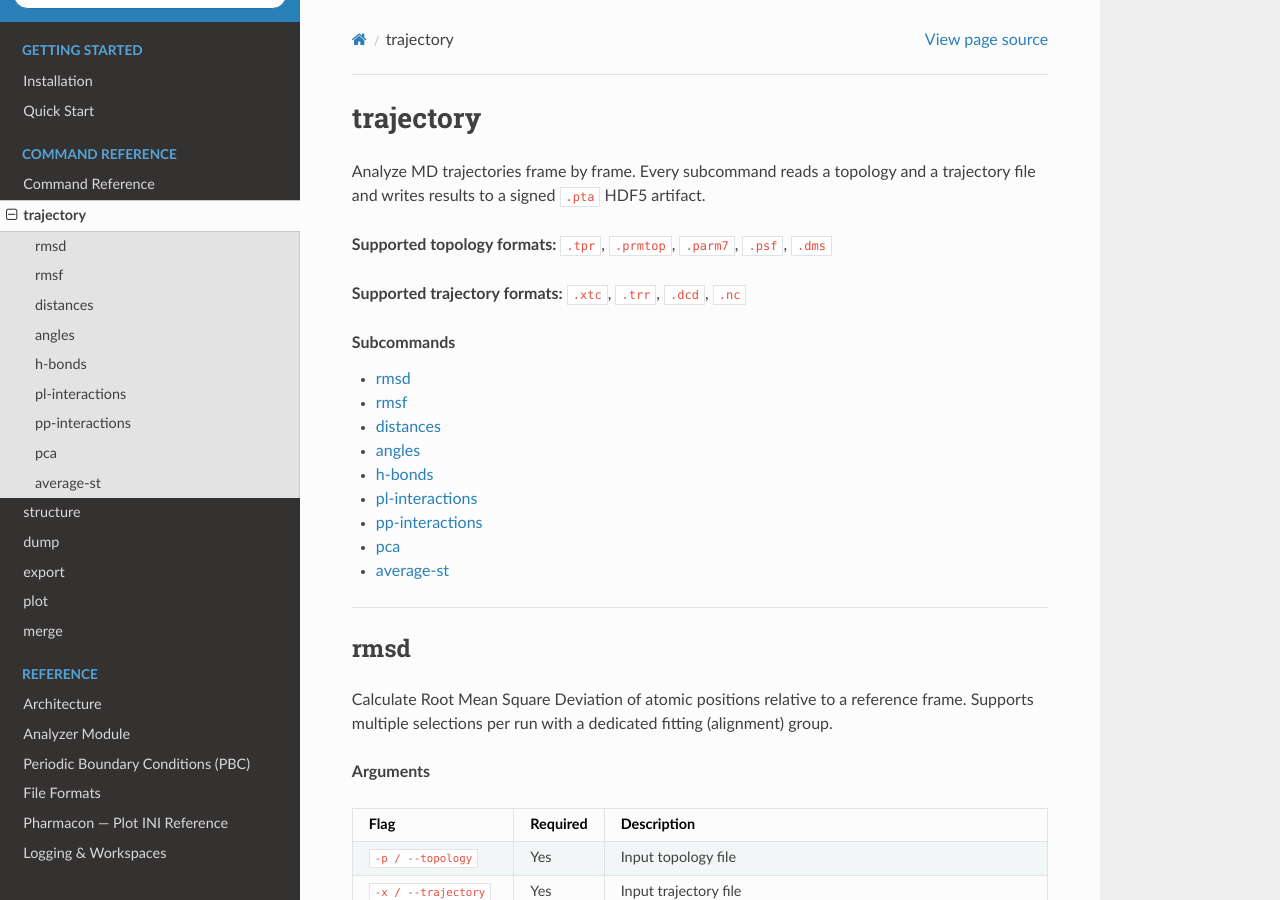
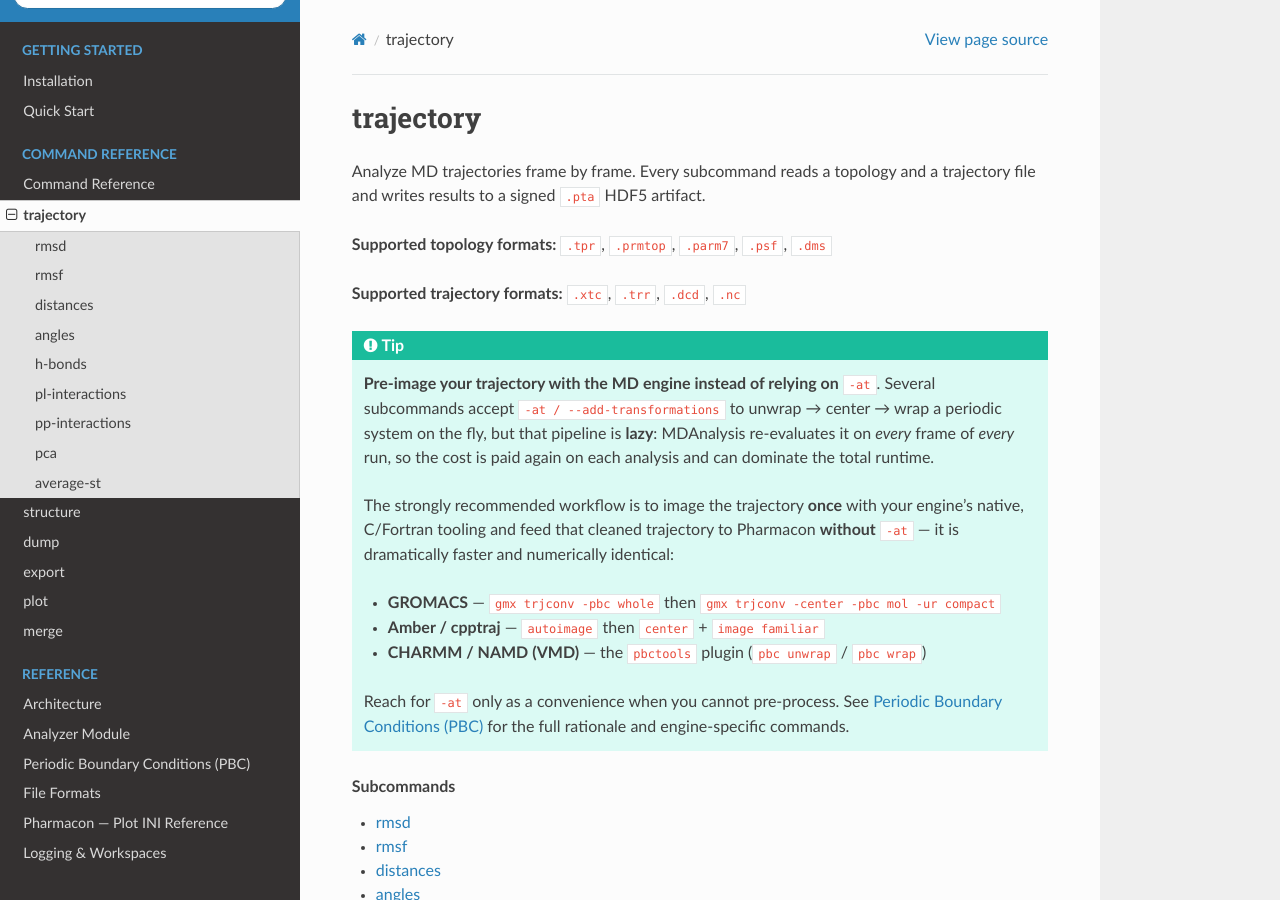
Before and after one commit to k-georgiou/pharmacon, a Sphinx documentation site: the page built from docs/source/commands/trajectory.rst, in a window 1280 px wide and 900 px high. Built offline with Sphinx 7.4.7 and the Read the Docs theme 3.1.0, drawn with Linux system fonts in a browser that asks for light colours.

Commit message:
Recommend pre-imaging over -at in trajectory docs

```diff
--- a/docs/source/commands/trajectory.rst
+++ b/docs/source/commands/trajectory.rst
@@ -7,6 +7,28 @@
 **Supported topology formats:** ``.tpr``, ``.prmtop``, ``.parm7``, ``.psf``, ``.dms``
 
 **Supported trajectory formats:** ``.xtc``, ``.trr``, ``.dcd``, ``.nc``
+
+.. tip::
+
+   **Pre-image your trajectory with the MD engine instead of relying on**
+   ``-at``. Several subcommands accept ``-at / --add-transformations`` to
+   unwrap → center → wrap a periodic system on the fly, but that pipeline is
+   **lazy**: MDAnalysis re-evaluates it on *every* frame of *every* run, so the
+   cost is paid again on each analysis and can dominate the total runtime.
+
+   The strongly recommended workflow is to image the trajectory **once** with
+   your engine's native, C/Fortran tooling and feed that cleaned trajectory to
+   Pharmacon **without** ``-at`` — it is dramatically faster and numerically
+   identical:
+
+   - **GROMACS** — ``gmx trjconv -pbc whole`` then
+     ``gmx trjconv -center -pbc mol -ur compact``
+   - **Amber / cpptraj** — ``autoimage`` then ``center`` + ``image familiar``
+   - **CHARMM / NAMD (VMD)** — the ``pbctools`` plugin (``pbc unwrap`` /
+     ``pbc wrap``)
+
+   Reach for ``-at`` only as a convenience when you cannot pre-process. See
+   :doc:`/pbc` for the full rationale and engine-specific commands.
 
 .. contents:: Subcommands
    :local:
```
